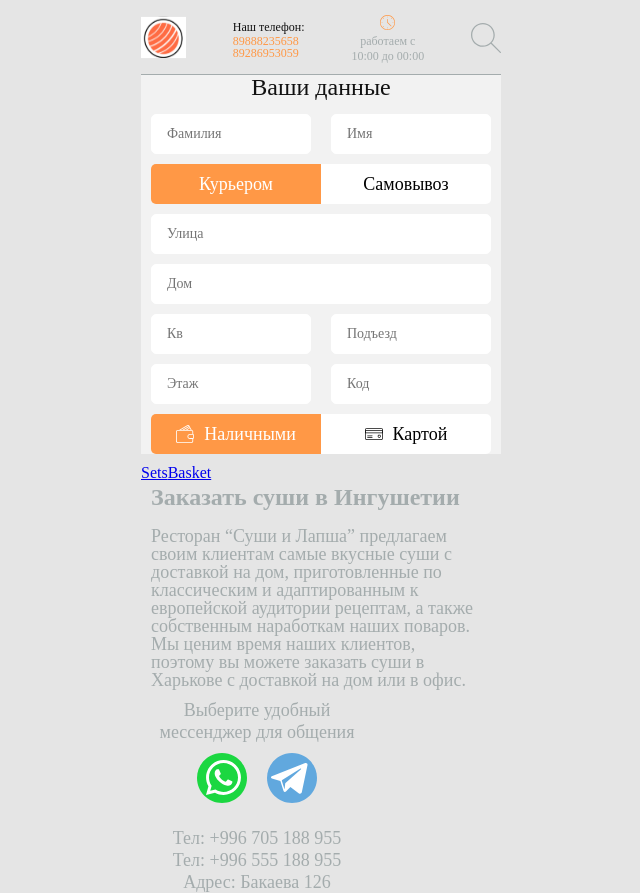
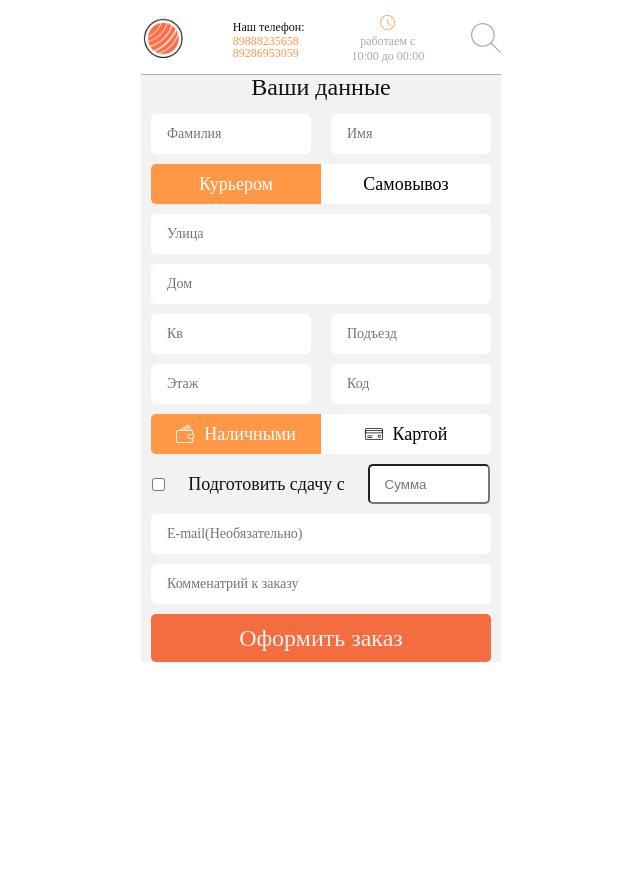
Before and after one commit to Zurab06/sushi, a React (Create React App) app: page /PersonalData in a window 1280 px wide. Shown: the whole page, without its empty margins (319-959 px from the left). After the commit the page ends 800 px from the top, so only its background shows below. Built offline with nearby package versions, Linux system fonts and the light colour scheme.

Commit message:
personalData

```diff
--- a/src/App.tsx
+++ b/src/App.tsx
@@ -13,7 +13,7 @@ function App() {
       <Header />
       <PersonalData />
 
-      <Link to="/sets">Sets</Link>
+      {/* <Link to="/sets">Sets</Link>
       <Link to="/basket">Basket</Link>
 
       <Routes>
@@ -21,7 +21,7 @@ function App() {
         <Route path="/sets" element={<Sets />} />
         <Route path="/basket" element={<Basket />} />
       </Routes>
-      <Footer />
+      <Footer /> */}
     </>
   );
 }
--- a/src/pages/PersonalData/PersonalData.module.scss
+++ b/src/pages/PersonalData/PersonalData.module.scss
@@ -180,3 +180,64 @@
     align-items: center;
   }
 }
+
+.oddMoney {
+  margin: 0 auto;
+  display: flex;
+  justify-content: space-around;
+  align-items: center;
+
+  span {
+    max-width: 181px;
+    font-family: '?????';
+    font-style: normal;
+    font-weight: 400;
+    font-size: 18px;
+    line-height: 18px;
+    color: #111111;
+  }
+  .sum {
+    padding: 15px;
+    background: #ffffff;
+    border-radius: 5px;
+    width: 122px;
+    height: 40px;
+  }
+}
+
+.email {
+  display: flex;
+  flex-wrap: wrap;
+  justify-content: center;
+  margin-top: 10px;
+  input {
+    width: 340px;
+    height: 40px;
+    padding: 15px;
+    background: #ffffff;
+    border-radius: 5px;
+    font-family: '?????';
+    font-style: normal;
+    font-weight: 400;
+    font-size: 14px;
+    color: #a4acad;
+    border: solid 1px white;
+    margin-bottom: 10px;
+  }
+}
+
+.btn {
+  background: #f46d40;
+  border-radius: 5px;
+  width: 340px;
+  height: 48px;
+  border: none;
+  font-family: '?????';
+  font-style: normal;
+  font-weight: 400;
+  font-size: 24px;
+  line-height: 24px;
+  text-align: center;
+  color: #f2f2f2;
+  margin-left: 10px;
+}
--- a/src/pages/PersonalData/PersonalData.tsx
+++ b/src/pages/PersonalData/PersonalData.tsx
@@ -1,7 +1,21 @@
-import React from 'react';
+import React, { useState } from 'react';
 import styles from './PersonalData.module.scss';
 
 const PersonalData = () => {
+  const [surname, setSurname] = useState('');
+  const [name, setName] = useState('');
+  const [courier, setCourier] = useState('Курьером');
+  const [street, setStreet] = useState('');
+  const [flat, setFlate] = useState('');
+  const [entrance, setEntrance] = useState('');
+  const [floor, setFloor] = useState('');
+  const [code, setCode] = useState('');
+  const [cash, setCash] = useState('Наличными');
+  const [oddMoney, setOddMoney] = useState(false);
+  const [sum, setSum] = useState('');
+  const [email, setEmail] = useState('');
+  const [comment, setComment] = useState('');
+
   return (
     <div className={styles.container}>
       <div className={styles.content}>
@@ -31,6 +45,16 @@ const PersonalData = () => {
             <img width="18px" src="./assets/card.svg" alt="card" /> Картой
           </button>
         </div>
+        <div className={styles.oddMoney}>
+          <input type="checkbox" className={styles.checkbox} />
+          <span>Подготовить сдачу с</span>
+          <input type="text" placeholder="Сумма" className={styles.sum} />
+        </div>
+        <div className={styles.email}>
+          <input type="text" placeholder="E-mail(Необязательно)" />
+          <input type="text" placeholder="Комменатрий к заказу" />
+        </div>
+        <button className={styles.btn}>Оформить заказ</button>
       </div>
     </div>
   );
```
